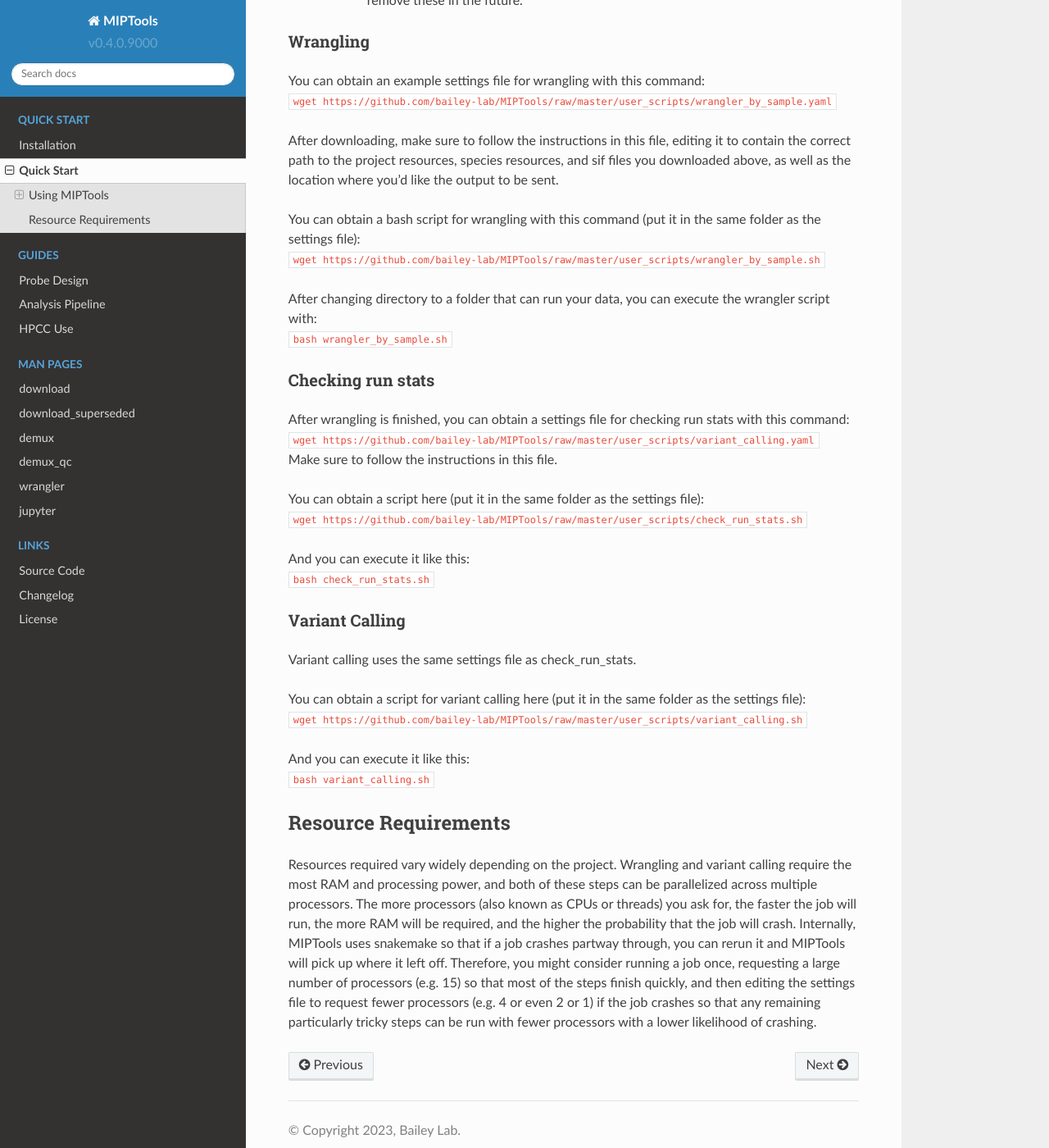
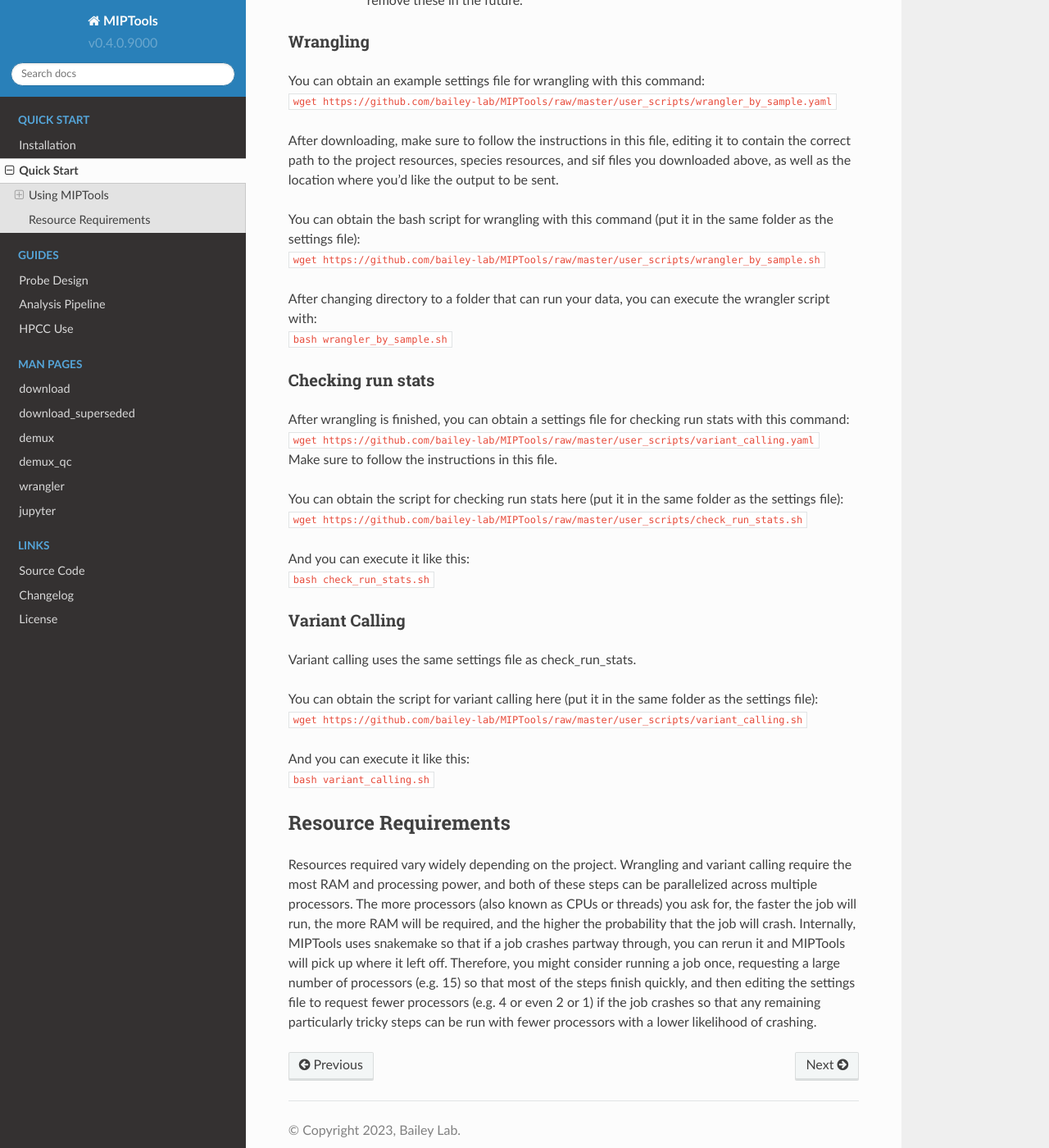
Before and after one commit to bailey-lab/MIPTools, a Sphinx documentation site: the page built from docs/quick_start.rst, in a window 1280 px wide and 1400 px high, scrolled down 1738 px. Shown: the whole window at 82% size. Built offline with Sphinx 7.4.7 and the Read the Docs theme 2.0.0, drawn with Linux system fonts in a browser that asks for light colours.

Commit message:
Update quick_start.rst

```diff
--- a/docs/quick_start.rst
+++ b/docs/quick_start.rst
@@ -101,7 +101,7 @@ After downloading, make sure to follow the instructions in this file, editing it
 path to the project resources, species resources, and sif files you downloaded above, as well as the
 location where you'd like the output to be sent.
 
-| You can obtain a bash script for wrangling with this command (put it in the same folder as the settings file):
+| You can obtain the bash script for wrangling with this command (put it in the same folder as the settings file):
 | :code:`wget https://github.com/bailey-lab/MIPTools/raw/master/user_scripts/wrangler_by_sample.sh`
 
 | After changing directory to a folder that can run your data, you can execute the wrangler script with:
@@ -113,7 +113,7 @@ Checking run stats
 | :code:`wget https://github.com/bailey-lab/MIPTools/raw/master/user_scripts/variant_calling.yaml`
 | Make sure to follow the instructions in this file.
 
-| You can obtain a script here (put it in the same folder as the settings file):
+| You can obtain the script for checking run stats here (put it in the same folder as the settings file):
 | :code:`wget https://github.com/bailey-lab/MIPTools/raw/master/user_scripts/check_run_stats.sh`
 
 | And you can execute it like this:
@@ -123,7 +123,7 @@ Variant Calling
 ---------------
 Variant calling uses the same settings file as check_run_stats.
 
-| You can obtain a script for variant calling here (put it in the same folder as the settings file):
+| You can obtain the script for variant calling here (put it in the same folder as the settings file):
 | :code:`wget https://github.com/bailey-lab/MIPTools/raw/master/user_scripts/variant_calling.sh`
 
 | And you can execute it like this:
```
